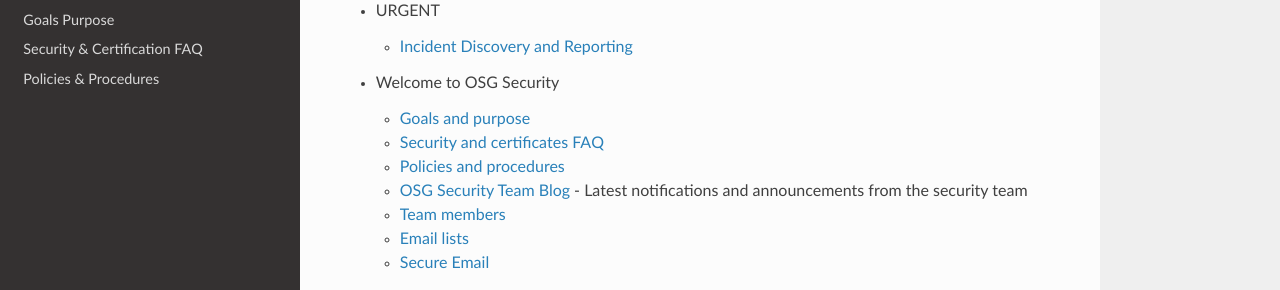
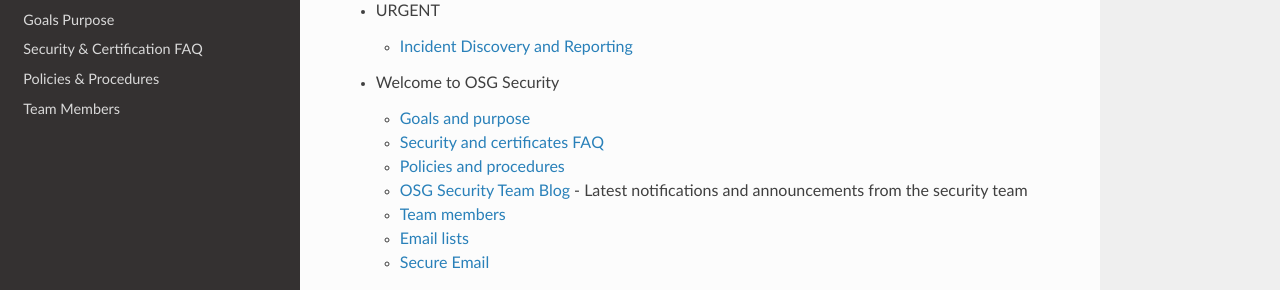
Before and after one commit to opensciencegrid/security, an MkDocs documentation site: the page built from docs/index.md, in a window 1280 px wide. Shown: the part 161-451 px from the top of the page. Built offline with MkDocs 1.6.1, drawn with Linux system fonts in a browser that asks for light colours; nearby versions of some CDN libraries; old or Windows-style settings are respelled for this version of MkDocs.

Commit message:
Updated yml file

```diff
--- a/mkdocs.yml
+++ b/mkdocs.yml
@@ -12,6 +12,7 @@
 - Goals Purpose: 'GoalsPurpose.md'
 - Security & Certification FAQ: 'OSGFAQ.md'
 - Policies & Procedures: 'PoliciesProcedures.md'
+- Team Members: 'SecurityTeamMembers.md'
 
 markdown_extensions:
   - admonition
```
